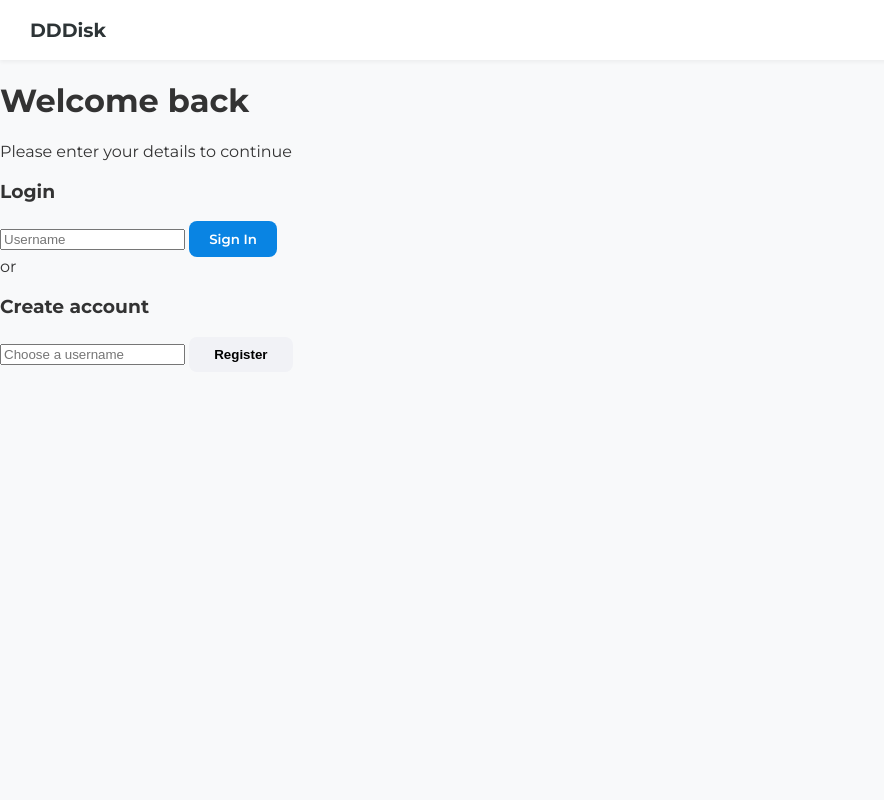
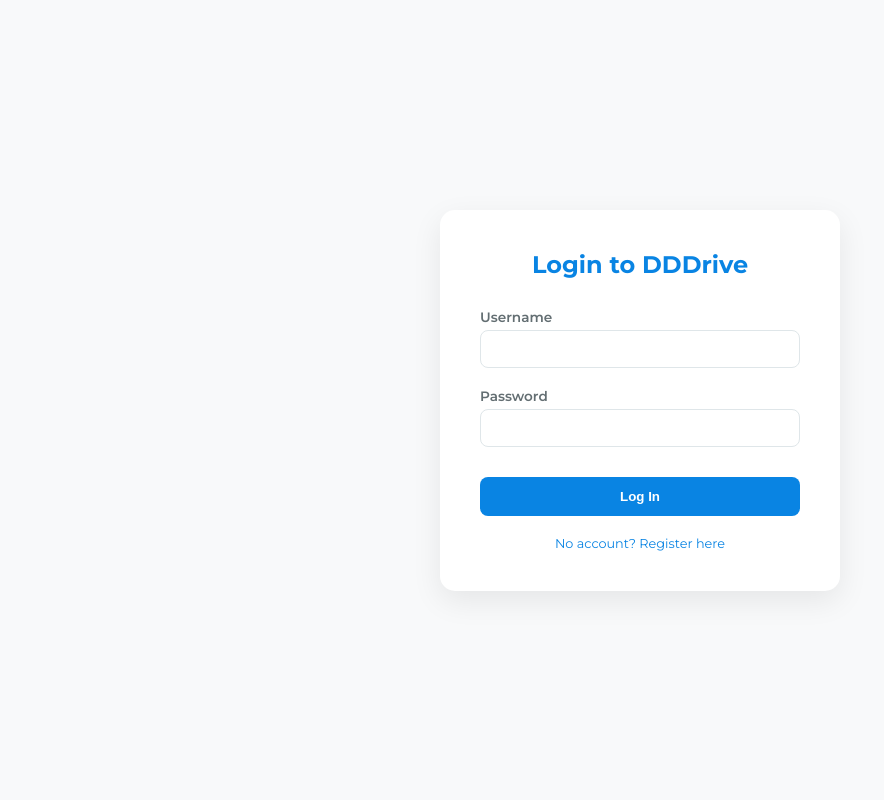
Before and after one commit to belzEnn/CloudDisk, a FastAPI app: page / in a window 1280 px wide. Shown: the whole page, without its empty margins (0-884 px from the left). Run offline with FastAPI, Linux system fonts and the light colour scheme; parts of the project's set-up code (start-up, migrations or seed data) failed here and were passed over.

Commit message:
Feat: implement user registration and password hashing

```diff
--- a/database/Database.py
+++ b/database/Database.py
@@ -1,5 +1,6 @@
 import asyncio
 import uuid
+import bcrypt
 # from sqlalchemy.orm import async_sessionmaker
 from sqlalchemy.future import select
 from sqlalchemy.ext.asyncio import create_async_engine, async_sessionmaker
@@ -15,12 +16,37 @@
         await conn.run_sync(Base.metadata.create_all)
 
 ### SEND (ADD)
-async def add_user_to_db(username: str):
+async def add_user_to_db(username: str, password: str):
     async with Session() as session:
         async with session.begin():
             user_uuid = str(uuid.uuid4())
-            new_user = UserBase(user_name = username, uuid=user_uuid)
+            pw_hash = hash_password(password)
+
+            new_user = UserBase(
+                user_name=username,
+                uuid=user_uuid,
+                password_hash=pw_hash
+            )
             session.add(new_user)
+
+async def get_user_by_name(username: str):
+    async with Session() as session:
+        result = await session.execute(select(UserBase).where(UserBase.user_name == username))
+        return result.scalars().first()
+
+def hash_password(password: str) -> str:
+    salt = bcrypt.gensalt()
+    hashed = bcrypt.hashpw(password.encode('utf-8'), salt)
+    return hashed.decode('utf-8')
+
+def verify_password(plain_password: str, hashed_password: str) -> bool:
+    try:
+        return bcrypt.checkpw(
+            plain_password.encode('utf-8'),
+            hashed_password.encode('utf-8')
+        )
+    except Exception:
+        return False
 
 async def add_file_to_db(username, file_name: str,messageid_chunk_list:list, chunk_size:int = 1*1024*1024):
     async with Session() as session:
--- a/database/models.py
+++ b/database/models.py
@@ -20,3 +20,4 @@
     id:Mapped[int] = mapped_column(primary_key=True)
     user_name:Mapped[str] = mapped_column(nullable=False,unique=True)
     uuid:Mapped[str] = mapped_column(String(36),nullable=False)
+    password_hash: Mapped[str] = mapped_column(String(128), nullable=False)
--- a/main.py
+++ b/main.py
@@ -11,7 +11,7 @@
 
 from core.SendFile import Send, Split
 from core.GetFile import Get, Merge
-from database.Database import create_db_and_tables, add_user_to_db, add_file_to_db, get_user_files, get_file_by_id, delete_file
+from database.Database import create_db_and_tables, add_user_to_db, add_file_to_db, get_user_files, get_file_by_id, delete_file, get_user_by_name, verify_password
 
 load_dotenv()
 
@@ -35,52 +35,94 @@
 templates = Jinja2Templates(directory="templates")
 
 @app.get("/", response_class=HTMLResponse)
-async def home(request: Request):
-    return templates.TemplateResponse(request=request, name="index.html") # load the HTML
+async def login_page(request: Request):
+    if request.cookies.get("session_username"):
+        return RedirectResponse(url="/dashboard", status_code=303)
+    return templates.TemplateResponse(request=request, name="login.html", context={})
 
 
 @app.post("/register")
-async def register(username: str = Form(...)):
-    await add_user_to_db(username)
-    return RedirectResponse(url=f"/dashboard?username={username}", status_code=303) # load the user and return a 303 status
+async def register(request: Request, username: str = Form(...), password: str = Form(...)):
+    existing_user = await get_user_by_name(username)
+    if existing_user:
+        return templates.TemplateResponse(
+            request=request,
+            name="login.html",
+            context={"error": "This username is already taken"}
+        )
 
+    try:
+        await add_user_to_db(username, password)
+    except Exception as e:
+        print(f"Ошибка регистрации: {e}")
+        return templates.TemplateResponse(
+            request=request,
+            name="login.html",
+            context={"error": "Error creating account"}
+        )
+    # Autologin (If the user is in the cookie files)
+    response = RedirectResponse(url="/dashboard", status_code=303)
+    response.set_cookie(key="session_username", value=username, httponly=True, max_age=86400)
+    return response
 
 @app.post("/login")
-async def login(username: str = Form(...)):
-    return RedirectResponse(url=f"/dashboard?username={username}", status_code=303) # load the user and return a 303 status
+async def login_post(request: Request, username: str = Form(...), password: str = Form(...)):
+    user = await get_user_by_name(username)
 
+    if user and verify_password(password, user.password_hash):
+        response = RedirectResponse(url="/dashboard", status_code=303)
+        response.set_cookie(key="session_username", value=username, httponly=True, max_age=86400)
+        return response
+    else:
+        return templates.TemplateResponse(
+            request=request,
+            name="login.html",
+            context={"error": "Incorrect username or password"}
+        )
 
 @app.get("/dashboard", response_class=HTMLResponse)
-async def dashboard(request: Request, username: str):
-    files_list = await get_user_files(username)
+async def dashboard(request: Request):
+    username = request.cookies.get("session_username")
+    if not username:
+        return RedirectResponse(url="/", status_code=303)
+
+    files = await get_user_files(username)
 
     return templates.TemplateResponse(
         request=request,
         name="dashboard.html",
-        context={
-            "username": username,
-            "files": files_list
-        }
+        context={"username": username, "files": files}
     )
+
+@app.get("/logout")
+async def logout():
+    response = RedirectResponse(url="/", status_code=303)
+    # delete cookies
+    response.delete_cookie("session_username")
+    return response
+
 @app.post("/upload")
-async def upload_file(username: str = Form(...), file: UploadFile = File(...)):
+async def upload_file(request: Request, file: UploadFile = File(...)):
+    username = request.cookies.get("session_username")
+    if not username:
+        raise HTTPException(status_code=401)
+
     temp_path = f"temp_{file.filename}"
     with open(temp_path, "wb") as buffer:
         buffer.write(await file.read())
 
-    # split file
     chunks = await Split(temp_path)
     currentid_chunk_list = []
 
     for chunk in chunks:
         message = await Send(client, "me", chunk)
         currentid_chunk_list.append(message.id)
-        os.remove(chunk) # delete chunk
+        os.remove(chunk)
 
-    await add_file_to_db(username, file.filename, currentid_chunk_list) # added to datebase
-    os.remove(temp_path) # delete original file
-    # Back to the dashboard
-    return RedirectResponse(url=f"/dashboard?username={username}", status_code=303)
+    await add_file_to_db(username, file.filename, currentid_chunk_list)
+    os.remove(temp_path)
+
+    return RedirectResponse(url="/dashboard", status_code=303)
 
 
 @app.post("/download")
--- a/templates/dashboard.html
+++ b/templates/dashboard.html
@@ -11,7 +11,7 @@
         <h2 class="logo">DDDrive</h2>
         <div class="user-section">
             <span class="username">{{ username }}</span>
-            <a href="/" class="logout-link">Log out</a>
+            <a href="/logout">Log out</a>
         </div>
     </header>
 
--- /dev/null
+++ b/templates/login.html
@@ -0,0 +1,61 @@
+<div class="login-card">
+    <link rel="stylesheet" href="{{ url_for('static', path='style.css') }}">
+    <style>
+        body { display: flex; align-items: center; justify-content: center; height: 100vh; background-color: #f8f9fa; }
+        .login-card { background: white; padding: 40px; border-radius: 15px; box-shadow: 0 10px 30px rgba(0,0,0,0.08); width: 320px; text-align: center; }
+        .login-card h2 { margin-top: 0; color: #0984e3; font-weight: 700; margin-bottom: 30px; }
+        .form-group { margin-bottom: 20px; text-align: left; }
+        .form-group label { display: block; font-size: 0.85rem; color: #636e72; margin-bottom: 5px; font-weight: 600; }
+        .form-group input { width: 100%; padding: 10px; border: 1px solid #dfe6e9; border-radius: 8px; box-sizing: border-box; font-family: inherit; }
+        .form-group input:focus { outline: none; border-color: #0984e3; }
+        .btn-login { width: 100%; background: #0984e3; color: white; border: none; padding: 12px; border-radius: 8px; font-weight: 600; cursor: pointer; transition: 0.2s; margin-top: 10px; }
+        .btn-login:hover { background: #74b9ff; }
+        .error-msg { color: #ff7675; font-size: 0.85rem; margin-bottom: 15px; font-weight: 600; }
+    </style>
+    <h2 id="form-title">Login to DDDrive</h2>
+    {% if error %}
+        <div class="error-msg">{{ error }}</div>
+    {% endif %}
+
+    <form id="auth-form" action="/login" method="post">
+        <div class="form-group">
+            <label for="username">Username</label>
+            <input type="text" name="username" required>
+        </div>
+        <div class="form-group">
+            <label for="password">Password</label>
+            <input type="password" name="password" required>
+        </div>
+        <button type="submit" class="btn-login" id="submit-btn">Log In</button>
+    </form>
+
+    <div style="margin-top: 20px; font-size: 0.8rem;">
+        <a href="#" id="toggle-auth" style="color: #0984e3; text-decoration: none;">No account? Register here</a>
+    </div>
+</div>
+
+<script>
+    const form = document.getElementById('auth-form');
+    const title = document.getElementById('form-title');
+    const btn = document.getElementById('submit-btn');
+    const toggle = document.getElementById('toggle-auth');
+
+    let isLogin = true;
+
+    toggle.onclick = (e) => {
+        e.preventDefault();
+        isLogin = !isLogin;
+
+        if (isLogin) {
+            form.action = '/login';
+            title.innerText = 'Login to DDDrive';
+            btn.innerText = 'Log In';
+            toggle.innerText = 'No account? Register here';
+        } else {
+            form.action = '/register';
+            title.innerText = 'Create Account';
+            btn.innerText = 'Sign Up';
+            toggle.innerText = 'Already have an account? Login';
+        }
+    };
+</script>
```
